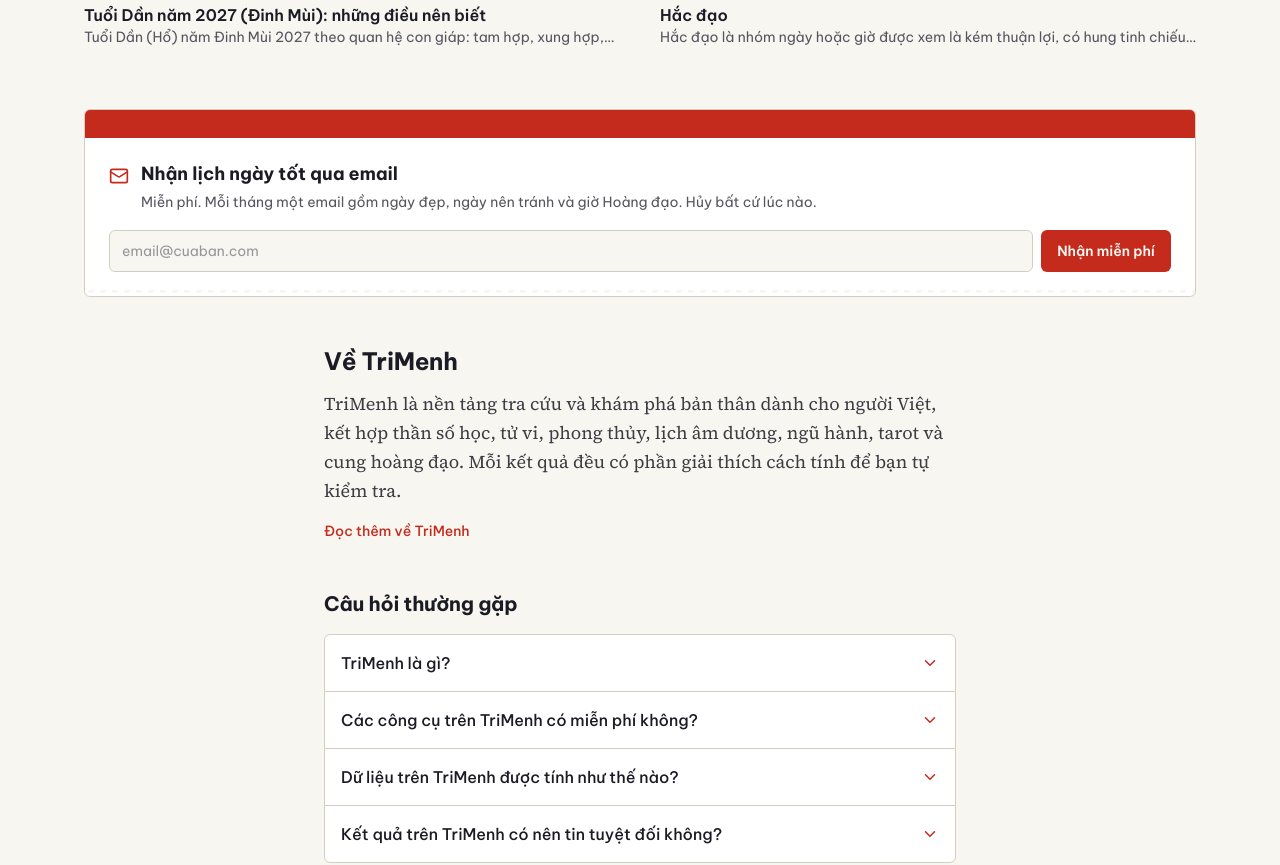
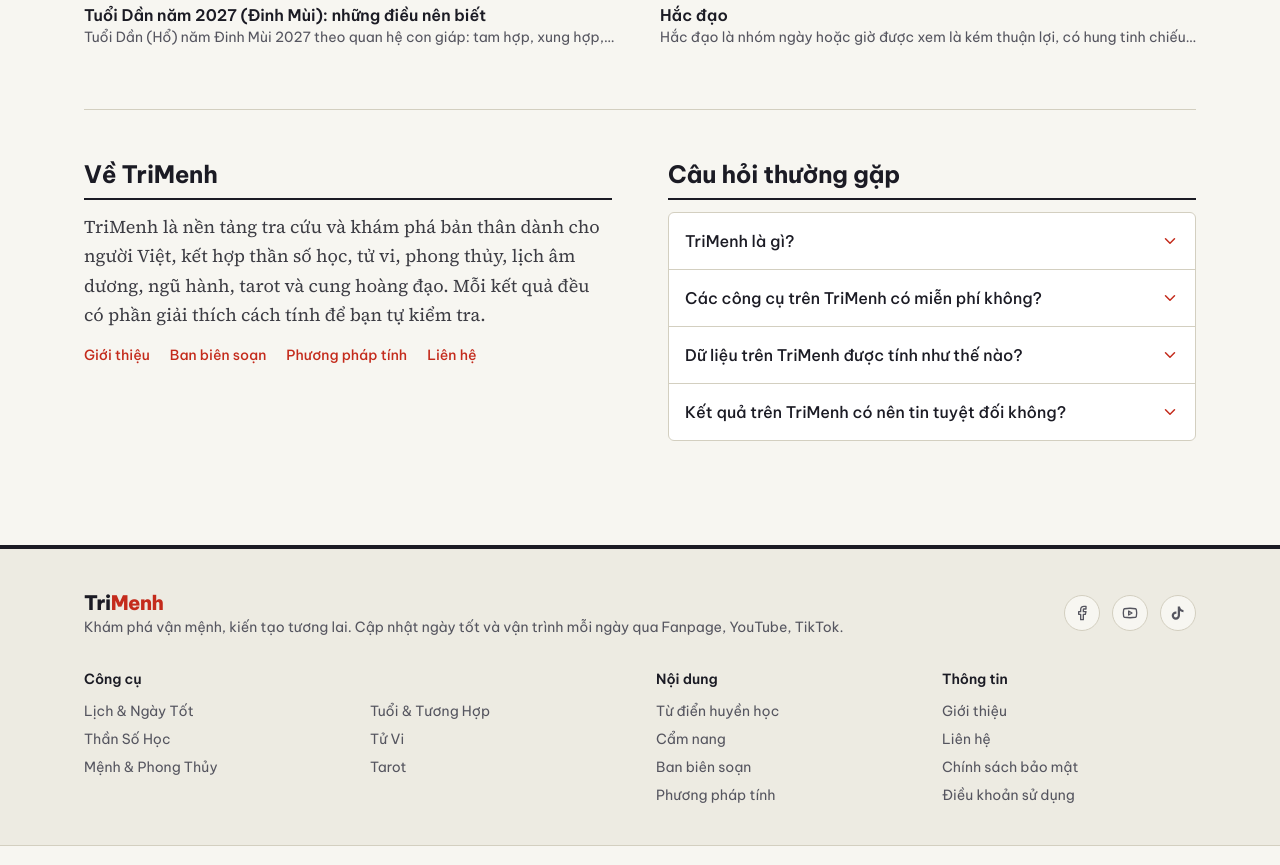
Before and after one commit to trimenhvn-86/mystic-web, a Next.js app: page / in a window 1280 px wide. Shown: the part 2620-3485 px from the top of the page. Built offline with nearby package versions, Linux system fonts and the light colour scheme; no server answers.

Commit message:
giaodien2

```diff
--- a/components/FaqSection.js
+++ b/components/FaqSection.js
@@ -18,7 +18,7 @@ export default function FaqSection({ faqs, title = 'Câu hỏi thường gặp'
     <div>
       {/* eslint-disable-next-line react/no-danger */}
       <script type="application/ld+json" dangerouslySetInnerHTML={{ __html: JSON.stringify(jsonLd) }} />
-      <h2 className="font-display text-xl text-parchment mb-4">{title}</h2>
+      <h2 className="font-display font-bold text-2xl text-parchment mb-3 pb-2 border-b-2 border-parchment">{title}</h2>
       <div className="mystic-card divide-y divide-ink-line">
         {faqs.map((item, i) => (
           <div key={item.q} className="p-4">
--- a/components/Footer.js
+++ b/components/Footer.js
@@ -17,7 +17,7 @@ export default function Footer() {
         <div className="flex flex-col sm:flex-row sm:items-center sm:justify-between gap-4 mb-8">
           <div>
             <p className="text-parchment font-display font-extrabold text-xl tracking-tight">Tri<span className="text-lich">Menh</span></p>
-            <p className="text-moon text-sm">Khám phá vận mệnh, kiến tạo tương lai.</p>
+            <p className="text-moon text-sm">Khám phá vận mệnh, kiến tạo tương lai. Cập nhật ngày tốt và vận trình mỗi ngày qua Fanpage, YouTube, TikTok.</p>
           </div>
           <div className="flex gap-3">
             {SOCIALS.map((s) => {
@@ -38,37 +38,41 @@ export default function Footer() {
           </div>
         </div>
 
-        {/* 2 cot tren mobile, 4 cot tren desktop */}
-        <div className="grid grid-cols-2 md:grid-cols-4 gap-8 text-sm">
+        {/* Cột 1 và 2: công cụ. Cột 3: nội dung. Cột 4: chính sách. */}
+        <div className="grid grid-cols-2 md:grid-cols-4 gap-x-8 gap-y-8 text-sm">
           <div>
-            <p className="text-parchment font-medium mb-3">Công cụ</p>
+            <p className="text-parchment font-semibold mb-3">Công cụ</p>
             <div className="flex flex-col gap-2">
-              {HUBS.map((h) => (
+              {HUBS.slice(0, Math.ceil(HUBS.length / 2)).map((h) => (
                 <Link key={h.slug} href={`/${h.slug}`} className="text-moon hover:text-lich transition-colors">{h.name}</Link>
               ))}
             </div>
           </div>
           <div>
-            <p className="text-parchment font-medium mb-3">Nội dung</p>
+            <p className="text-parchment font-semibold mb-3" aria-hidden="true">&nbsp;</p>
+            <div className="flex flex-col gap-2">
+              {HUBS.slice(Math.ceil(HUBS.length / 2)).map((h) => (
+                <Link key={h.slug} href={`/${h.slug}`} className="text-moon hover:text-lich transition-colors">{h.name}</Link>
+              ))}
+            </div>
+          </div>
+          <div>
+            <p className="text-parchment font-semibold mb-3">Nội dung</p>
             <div className="flex flex-col gap-2">
               <Link href="/tu-dien" className="text-moon hover:text-lich transition-colors">Từ điển huyền học</Link>
               <Link href="/cam-nang" className="text-moon hover:text-lich transition-colors">Cẩm nang</Link>
-              <Link href="/gioi-thieu" className="text-moon hover:text-lich transition-colors">Giới thiệu</Link>
               <Link href="/ban-bien-soan" className="text-moon hover:text-lich transition-colors">Ban biên soạn</Link>
               <Link href="/phuong-phap-tinh" className="text-moon hover:text-lich transition-colors">Phương pháp tính</Link>
-              <Link href="/lien-he" className="text-moon hover:text-lich transition-colors">Liên hệ</Link>
             </div>
           </div>
-          <div className="hidden md:block">
-            <p className="text-parchment font-medium mb-3">Khác</p>
+          <div>
+            <p className="text-parchment font-semibold mb-3">Thông tin</p>
             <div className="flex flex-col gap-2">
+              <Link href="/gioi-thieu" className="text-moon hover:text-lich transition-colors">Giới thiệu</Link>
+              <Link href="/lien-he" className="text-moon hover:text-lich transition-colors">Liên hệ</Link>
               <Link href="/chinh-sach-bao-mat" className="text-moon hover:text-lich transition-colors">Chính sách bảo mật</Link>
               <Link href="/dieu-khoan-su-dung" className="text-moon hover:text-lich transition-colors">Điều khoản sử dụng</Link>
             </div>
-          </div>
-          <div className="hidden md:block">
-            <p className="text-parchment font-medium mb-3">Theo dõi TriMenh</p>
-            <p className="text-moon">Cập nhật ngày tốt, vận trình mỗi ngày qua Fanpage, YouTube, TikTok.</p>
           </div>
         </div>
       </div>
@@ -76,10 +80,6 @@ export default function Footer() {
       <div className="border-t border-ink-line bg-ink">
         <div className="max-w-6xl mx-auto px-5 py-5 flex flex-col sm:flex-row sm:items-center sm:justify-between gap-3 text-xs text-moon">
           <p>&copy; {new Date().getFullYear()} TriMenh.com. Nội dung chỉ mang tính tham khảo, chiêm nghiệm — không khuyến khích mê tín hay phụ thuộc vào dự đoán.</p>
-          <div className="flex gap-4 flex-shrink-0">
-            <Link href="/chinh-sach-bao-mat" className="hover:text-lich transition-colors">Chính sách bảo mật</Link>
-            <Link href="/dieu-khoan-su-dung" className="hover:text-lich transition-colors">Điều khoản sử dụng</Link>
-          </div>
         </div>
       </div>
     </footer>
--- a/pages/_app.js
+++ b/pages/_app.js
@@ -51,19 +51,26 @@ export default function App({ Component, pageProps }) {
         <meta property="og:type" content="website" />
         <meta property="og:image" content="https://trimenh.com/brand/og-image.png" />
         <meta name="twitter:card" content="summary_large_image" />
+        {/* Hai yêu cầu font tách riêng: nếu một cái lỗi thì cái còn lại vẫn nạp được */}
         <link
           rel="preload"
-          href="https://fonts.googleapis.com/css2?family=Be+Vietnam+Pro:wght@400;500;600;700;800&family=Source+Serif+4:ital,opsz,wght@0,8..60,400;0,8..60,600;0,8..60,700;1,8..60,400&display=swap"
+          href="https://fonts.googleapis.com/css2?family=Be+Vietnam+Pro:wght@400;500;600;700;800&display=swap"
+          as="style"
+          onLoad={(e) => {
+            e.currentTarget.rel = 'stylesheet';
+          }}
+        />
+        <link
+          rel="preload"
+          href="https://fonts.googleapis.com/css2?family=Source+Serif+4:ital,wght@0,400;0,600;0,700;1,400&display=swap"
           as="style"
           onLoad={(e) => {
             e.currentTarget.rel = 'stylesheet';
           }}
         />
         <noscript>
-          <link
-            rel="stylesheet"
-            href="https://fonts.googleapis.com/css2?family=Be+Vietnam+Pro:wght@400;500;600;700;800&family=Source+Serif+4:ital,opsz,wght@0,8..60,400;0,8..60,600;0,8..60,700;1,8..60,400&display=swap"
-          />
+          <link rel="stylesheet" href="https://fonts.googleapis.com/css2?family=Be+Vietnam+Pro:wght@400;500;600;700;800&display=swap" />
+          <link rel="stylesheet" href="https://fonts.googleapis.com/css2?family=Source+Serif+4:ital,wght@0,400;0,600;0,700;1,400&display=swap" />
         </noscript>
       </Head>
       <Component {...pageProps} />
--- a/pages/index.js
+++ b/pages/index.js
@@ -5,7 +5,6 @@ import { useRouter } from 'next/router';
 import Header from '../components/Header';
 import Footer from '../components/Footer';
 import NewsletterCTA from '../components/NewsletterCTA';
-import PromoBanner from '../components/PromoBanner';
 import FaqSection from '../components/FaqSection';
 import {
   CalendarDays, Sparkles, Clock3, Hash, Dices, Users, Sun, Search as SearchIcon,
@@ -293,23 +292,25 @@ export default function Home({ today, dailyCard, dailyCardUpright, napAmNgay, di
           </div>
         </section>
 
-        {/* Banner giới thiệu */}
-        <section className="max-w-6xl mx-auto px-5 pb-12">
-          <PromoBanner placement="inline" seed="trang-chu-cuoi" />
-        </section>
-
-        {/* Về TriMenh */}
-        <section className="max-w-2xl mx-auto px-5 pb-12">
-          <h2 className="font-display font-bold text-2xl text-parchment mb-3">Về TriMenh</h2>
-          <p className="text-parchment/85 leading-relaxed mb-3 font-read text-lg">
-            TriMenh là nền tảng tra cứu và khám phá bản thân dành cho người Việt, kết hợp thần số học, tử vi, phong thủy,
-            lịch âm dương, ngũ hành, tarot và cung hoàng đạo. Mỗi kết quả đều có phần giải thích cách tính để bạn tự kiểm tra.
-          </p>
-          <Link href="/gioi-thieu" className="text-sm text-lich font-medium hover:underline">Đọc thêm về TriMenh</Link>
-        </section>
-
-        <section className="max-w-2xl mx-auto px-5 pb-16">
-          <FaqSection faqs={FAQ_HOMEPAGE} title="Câu hỏi thường gặp" />
+        {/* Giới thiệu và câu hỏi thường gặp: cùng khung rộng với các mục trên */}
+        <div className="max-w-6xl mx-auto px-5"><div className="border-t border-ink-line" /></div>
+        <section className="max-w-6xl mx-auto px-5 pt-12 pb-10 grid md:grid-cols-2 gap-10 md:gap-14">
+          <div>
+            <h2 className="font-display font-bold text-2xl text-parchment mb-3 pb-2 border-b-2 border-parchment">Về TriMenh</h2>
+            <p className="text-parchment/85 leading-relaxed mb-4 font-read text-lg">
+              TriMenh là nền tảng tra cứu và khám phá bản thân dành cho người Việt, kết hợp thần số học, tử vi, phong thủy,
+              lịch âm dương, ngũ hành, tarot và cung hoàng đạo. Mỗi kết quả đều có phần giải thích cách tính để bạn tự kiểm tra.
+            </p>
+            <div className="flex flex-wrap gap-x-5 gap-y-2 text-sm">
+              <Link href="/gioi-thieu" className="text-lich font-medium hover:underline">Giới thiệu</Link>
+              <Link href="/ban-bien-soan" className="text-lich font-medium hover:underline">Ban biên soạn</Link>
+              <Link href="/phuong-phap-tinh" className="text-lich font-medium hover:underline">Phương pháp tính</Link>
+              <Link href="/lien-he" className="text-lich font-medium hover:underline">Liên hệ</Link>
+            </div>
+          </div>
+          <div>
+            <FaqSection faqs={FAQ_HOMEPAGE} title="Câu hỏi thường gặp" />
+          </div>
         </section>
       </main>
       <Footer />
--- a/styles/globals.css
+++ b/styles/globals.css
@@ -112,7 +112,8 @@
 /* Nội dung HTML bài Cẩm nang: chữ serif, dòng thoáng, đọc lâu không mỏi */
 .cam-nang-html {
   color: #24242E;
-  font-family: 'Source Serif 4', Georgia, serif;
+  font-family: 'Source Serif 4', 'Noto Serif', 'Times New Roman', serif;
+  font-variant-numeric: lining-nums;
   font-size: 1.0625rem;
   line-height: 1.8;
 }
--- a/tailwind.config.js
+++ b/tailwind.config.js
@@ -30,7 +30,7 @@ module.exports = {
       fontFamily: {
         display: ['"Be Vietnam Pro"', 'sans-serif'],
         body: ['"Be Vietnam Pro"', 'sans-serif'],
-        read: ['"Source Serif 4"', 'Georgia', 'serif'],
+        read: ['"Source Serif 4"', '"Noto Serif"', '"Times New Roman"', 'serif'],
         mono: ['"JetBrains Mono"', 'monospace']
       },
     }
```
